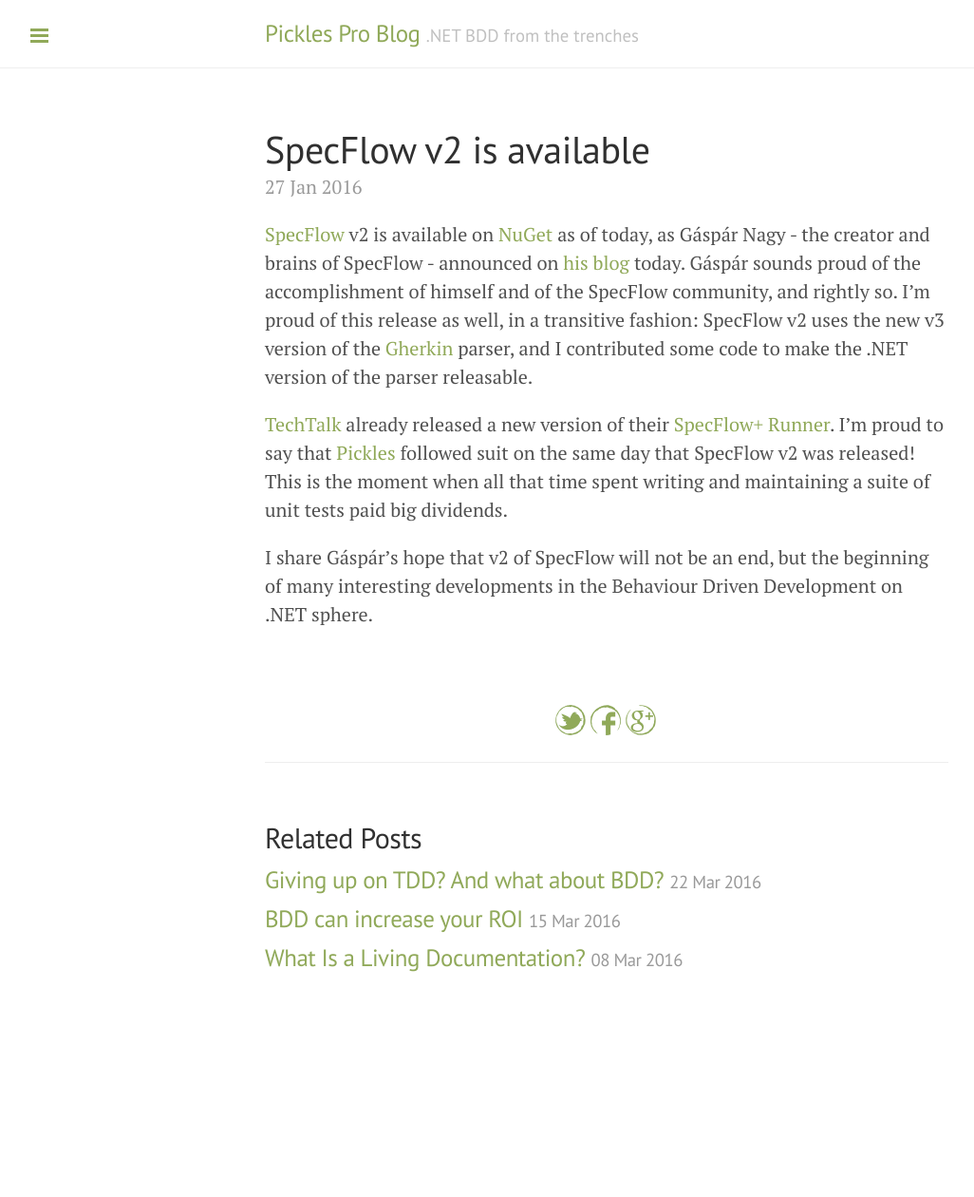
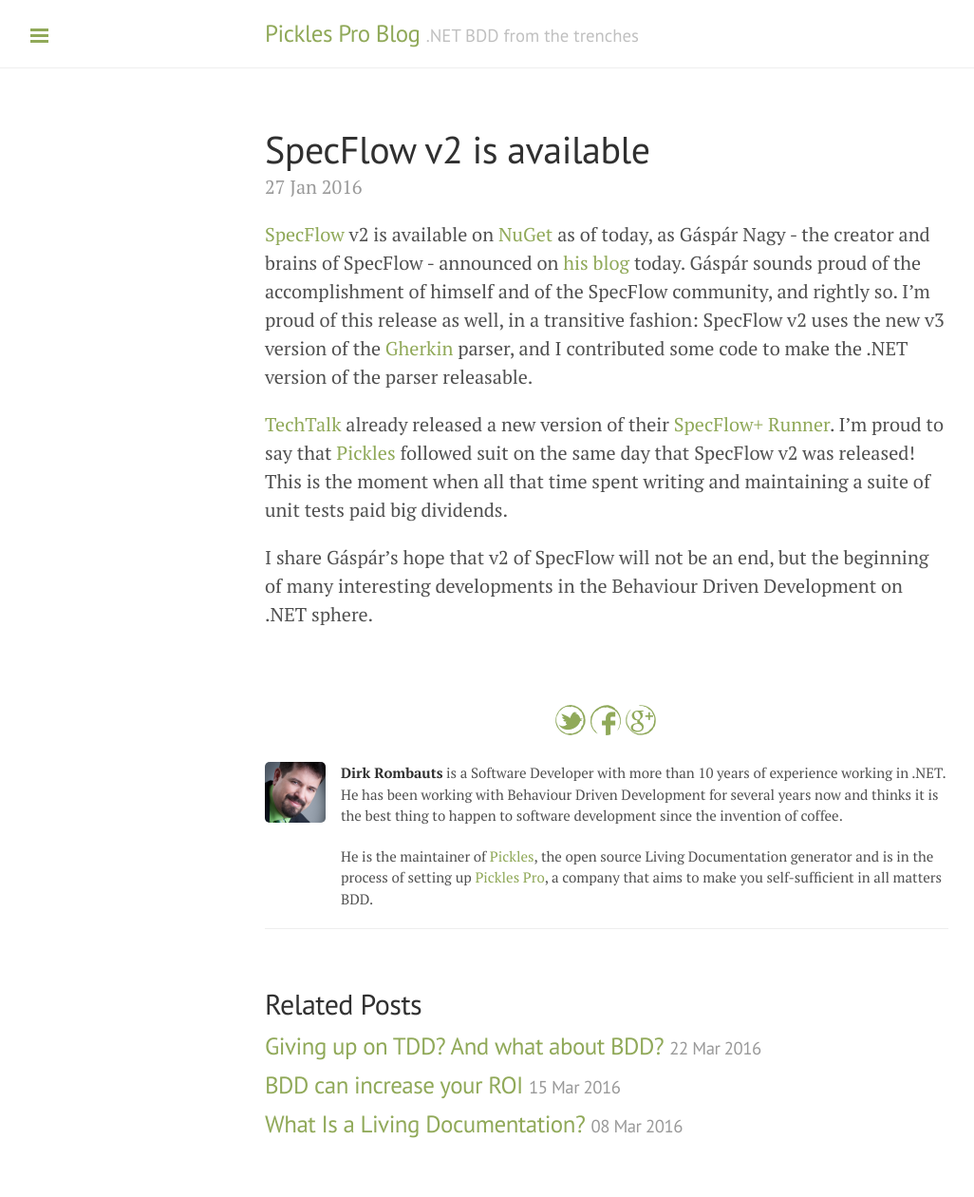
Before and after one commit to dirkrombauts/DirkRombautsPicklesPro.github.io, a Jekyll site: the page built from _posts/2016-01-27-specflow-v2-is-available.markdown, in a window 1280 px wide. Shown: the whole page at 95% size, without its empty margins (1-1027 px from the left). Built offline with Jekyll 4.4.1, drawn with Linux system fonts in a browser that asks for light colours; comment, search, counter and statistics services are not loaded; before the commit the page ends 1085 px from its top, so only the background shows below that.

Commit message:
Add picture and description.

```diff
--- a/_layouts/post.html
+++ b/_layouts/post.html
@@ -20,6 +20,12 @@
 			<img src="/public/icons/googleplus.png" alt="Share" title="Share" width="32" height="32">
         </a>
 	</div>
+</div>
+
+<div class="about-the-author">
+	<img src="/public/dirk01.jpg" alt="Dirk Rombauts" title="Dirk Rombauts" width="64" height="64">
+	<p><strong>Dirk Rombauts</strong> is a Software Developer with more than 10 years of experience working in .NET. He has been working with Behaviour Driven Development for several years now and thinks it is the best thing to happen to software development since the invention of coffee.</p>
+	<p>He is the maintainer of <a href="http://www.picklesdoc.com">Pickles</a>, the open source Living Documentation generator and is in the process of setting up <a href="http://www.picklespro.com">Pickles Pro</a>, a company that aims to make you self-sufficient in all matters BDD.</p>
 </div>
 
 <div class="related">
--- a/public/css/custom.css
+++ b/public/css/custom.css
@@ -9,3 +9,20 @@
 {
 	display:inline;
 }
+
+div.about-the-author
+{
+	font-size: 75%;
+}
+
+div.about-the-author p
+{
+	margin-left: 80px;
+}
+
+div.about-the-author img
+{
+	width: 64px;
+	height: 64px;
+	float:left;
+}
```
Also changed, not shown: public/dirk01.jpg (added).
